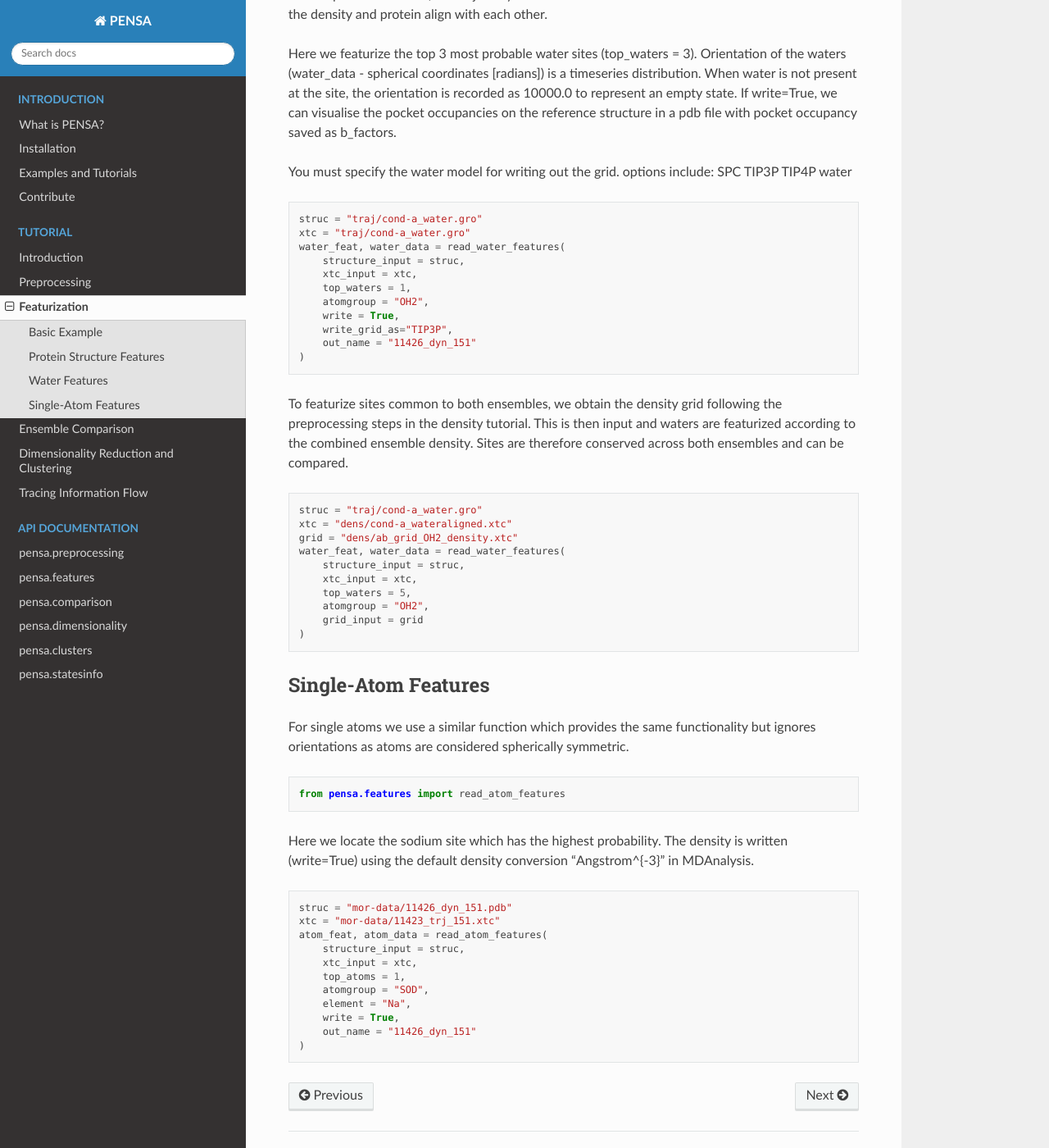
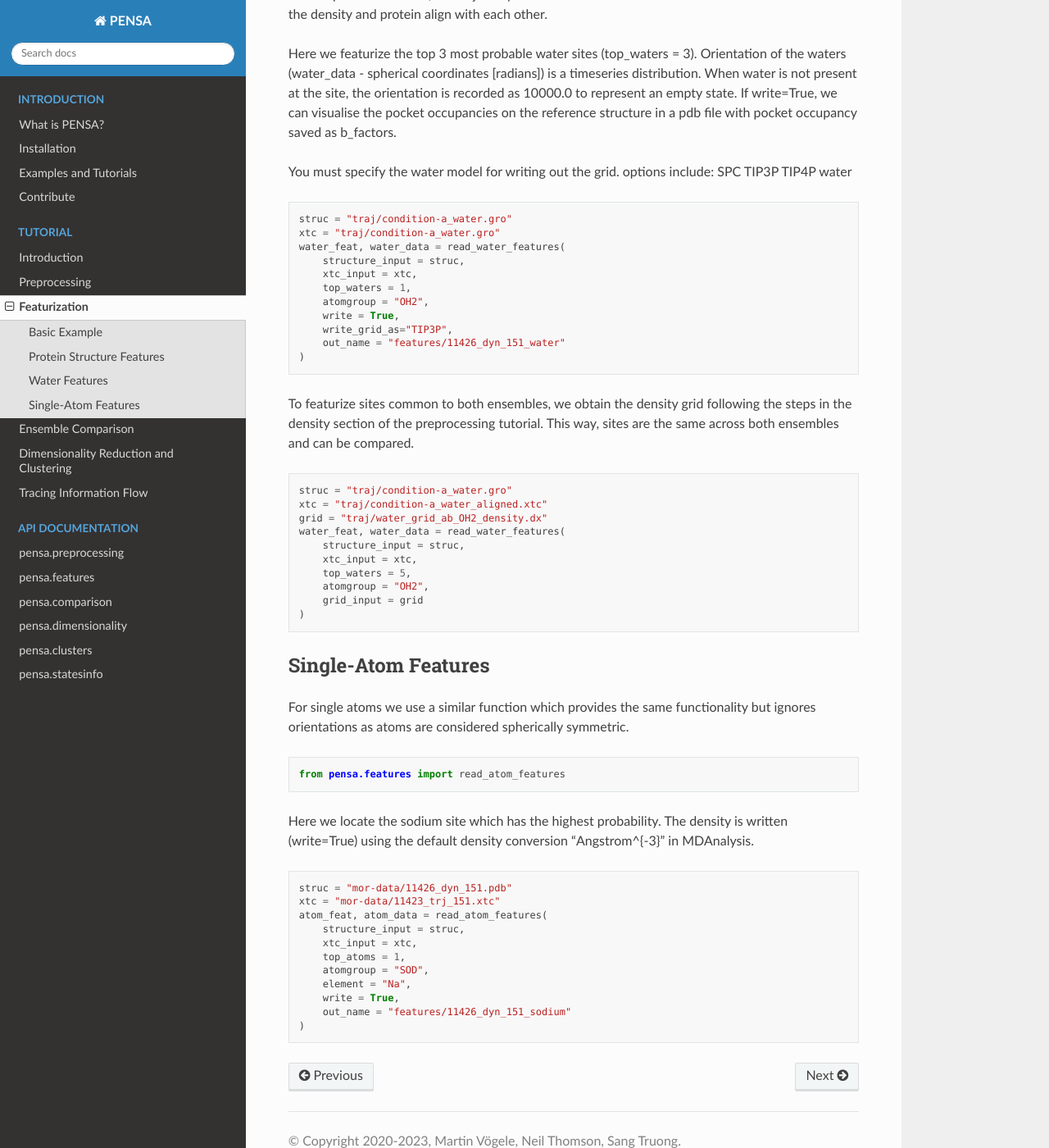
Before and after one commit to drorlab/pensa, a Sphinx documentation site: the page built from docs/tut-3-featurization.rst, in a window 1280 px wide and 1400 px high, scrolled down 2559 px. Shown: the whole window at 82% size. Built offline with Sphinx 7.4.7 and the Read the Docs theme 2.0.0, drawn with Linux system fonts in a browser that asks for light colours.

Commit message:
update tutorial for water/single-atom features

```diff
--- a/docs/tut-3-featurization.rst
+++ b/docs/tut-3-featurization.rst
@@ -156,8 +156,8 @@ water
 
 .. code:: python
 
-    struc = "traj/cond-a_water.gro"
-    xtc = "traj/cond-a_water.gro"
+    struc = "traj/condition-a_water.gro"
+    xtc = "traj/condition-a_water.gro"
     water_feat, water_data = read_water_features(
         structure_input = struc,
         xtc_input = xtc,
@@ -165,19 +165,18 @@ water
         atomgroup = "OH2",
         write = True,
         write_grid_as="TIP3P",
-        out_name = "11426_dyn_151"
+        out_name = "features/11426_dyn_151_water"
     )
 
 To featurize sites common to both ensembles, we obtain the density grid
-following the preprocessing steps in the density tutorial. This is then input
-and waters are featurized according to the combined ensemble density. Sites are
-therefore conserved across both ensembles and can be compared.
+following the steps in the density section of the preprocessing tutorial.
+This way, sites are the same across both ensembles and can be compared.
 
 .. code:: python
 
-    struc = "traj/cond-a_water.gro"
-    xtc = "dens/cond-a_wateraligned.xtc"
-    grid = "dens/ab_grid_OH2_density.xtc"
+    struc = "traj/condition-a_water.gro"
+    xtc = "traj/condition-a_water_aligned.xtc"
+    grid = "traj/water_grid_ab_OH2_density.dx"
     water_feat, water_data = read_water_features(
         structure_input = struc,
         xtc_input = xtc,
@@ -187,10 +186,8 @@ therefore conserved across both ensembles and can be compared.
     )
 
 
-
 Single-Atom Features
 ********************
-
 
 For single atoms we use a similar function which provides the same functionality
 but ignores orientations as atoms are considered spherically symmetric.
@@ -213,5 +210,5 @@ written (write=True) using the default density conversion "Angstrom^{-3}" in MDA
         atomgroup = "SOD",
         element = "Na",
         write = True,
-        out_name = "11426_dyn_151"
+        out_name = "features/11426_dyn_151_sodium"
     )
```
